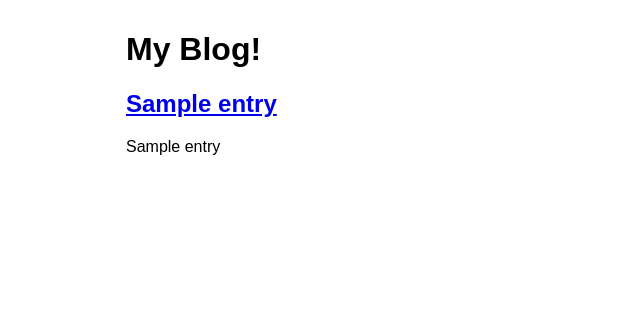
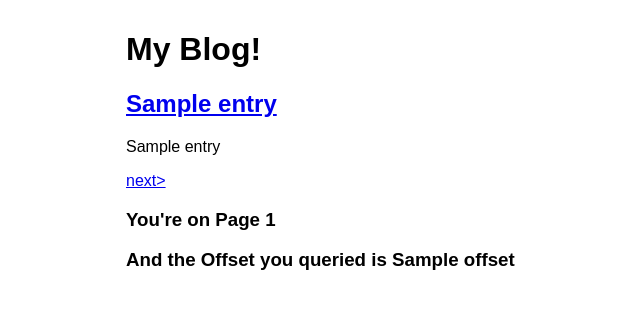
Before and after one commit to janglehorse/build-a-blog, a Python web app: template templates/main.html in a window 1280 px wide. Shown: the top 309 px of the page, without its empty margins (114-754 px from the left). Run offline with Jinja, Linux system fonts and the light colour scheme; the template is opened without the code that fills it: most values are stand-ins (such as "Sample title", 1, 10 or a date in 2020).

Commit message:
Implement pagination. Unresolved page index offset bug.

```diff
--- a/templates/main.html
+++ b/templates/main.html
@@ -7,4 +7,15 @@
 <p>{{entry.entry}}</p>
 {% endfor %}
 
+{% if page > 1: %}
+<a href="/blog?page={{prev_page}}">&lt; prev</a>
+&nbsp;&nbsp;|&nbsp;&nbsp;
+{% endif %}
+<a href="/blog?page={{next_page}}"> next&gt;</a>
+
+<p><h3>You're on Page {{page}}</h3></p>
+<p><h3>And the Offset you queried is {{offset}}</h3></p>
+
+
+
 {% endblock %}
```
Also changed, not shown: main.py (+21 -7 lines).
